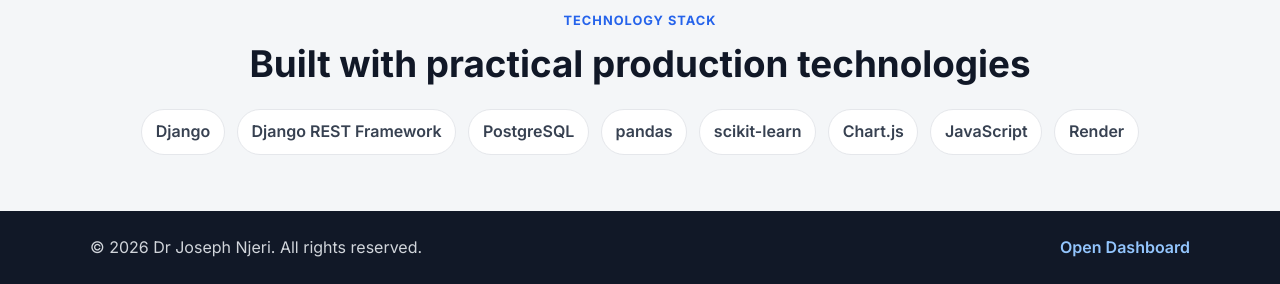
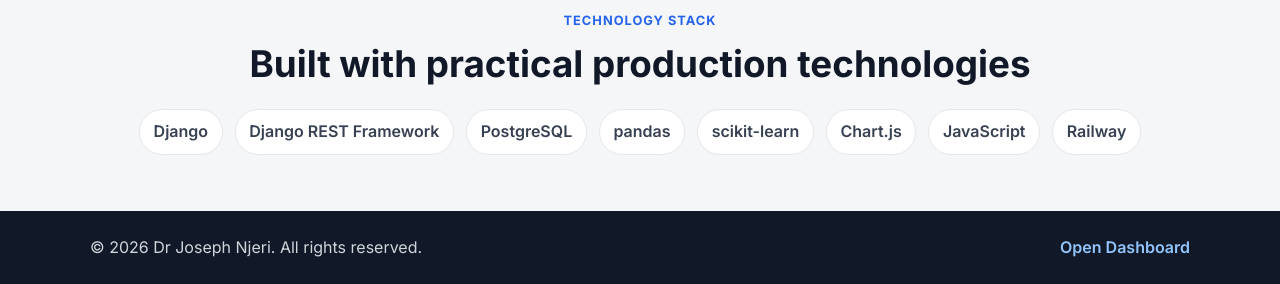
Before and after one commit to karianjahi/atlassian-app-analytics, a Django app: page / in a window 1280 px wide. Shown: the part 1990-2274 px from the top of the page. Run offline with Django 5.2, Linux system fonts and the light colour scheme.

Commit message:
Replace Render with Railway

```diff
--- a/core/analytics/templates/analytics/landing_page.html
+++ b/core/analytics/templates/analytics/landing_page.html
@@ -168,7 +168,7 @@
                 <span>scikit-learn</span>
                 <span>Chart.js</span>
                 <span>JavaScript</span>
-                <span>Render</span>
+                <span>Railway</span>
             </div>
         </div>
     </section>
```
